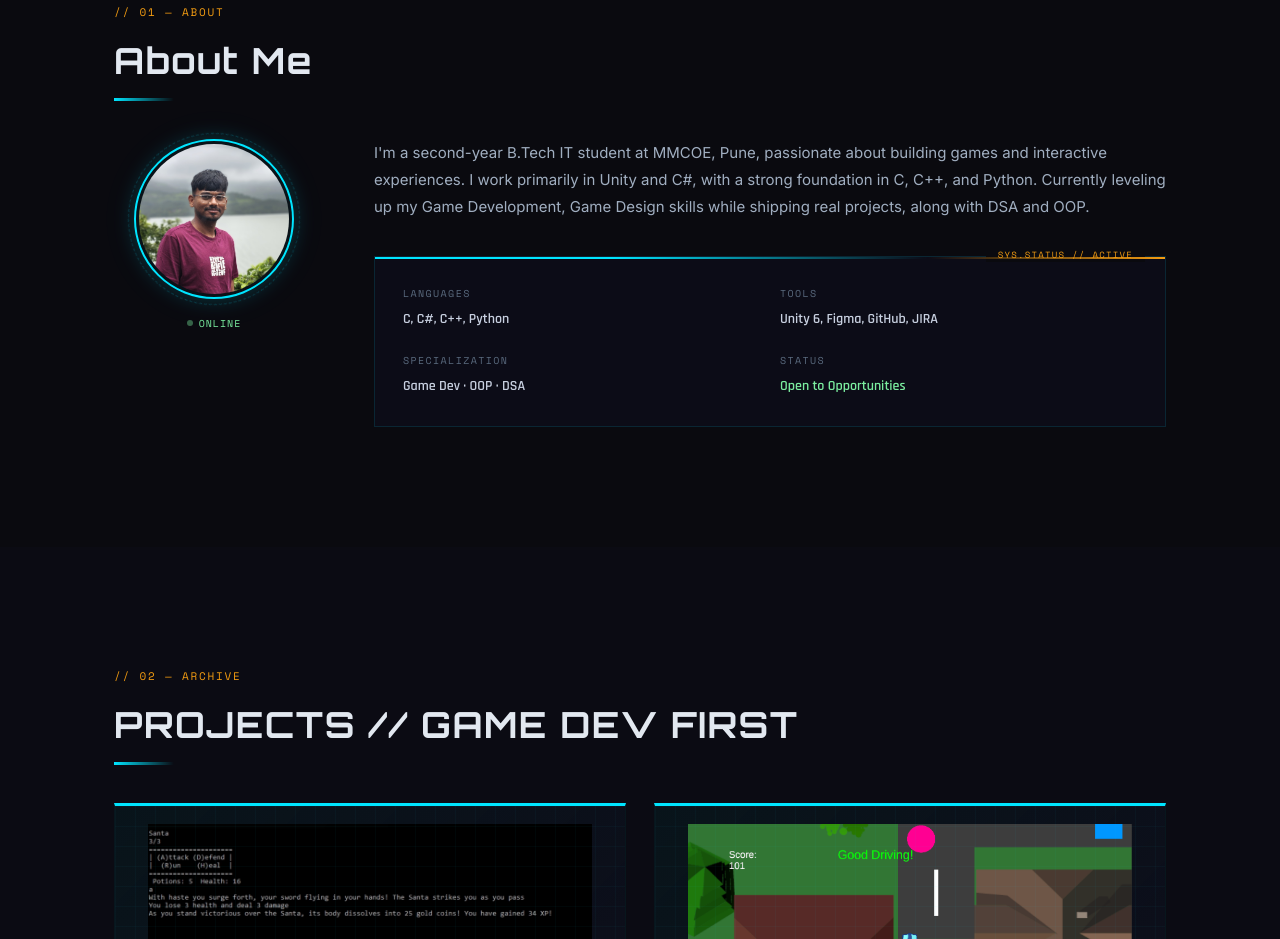
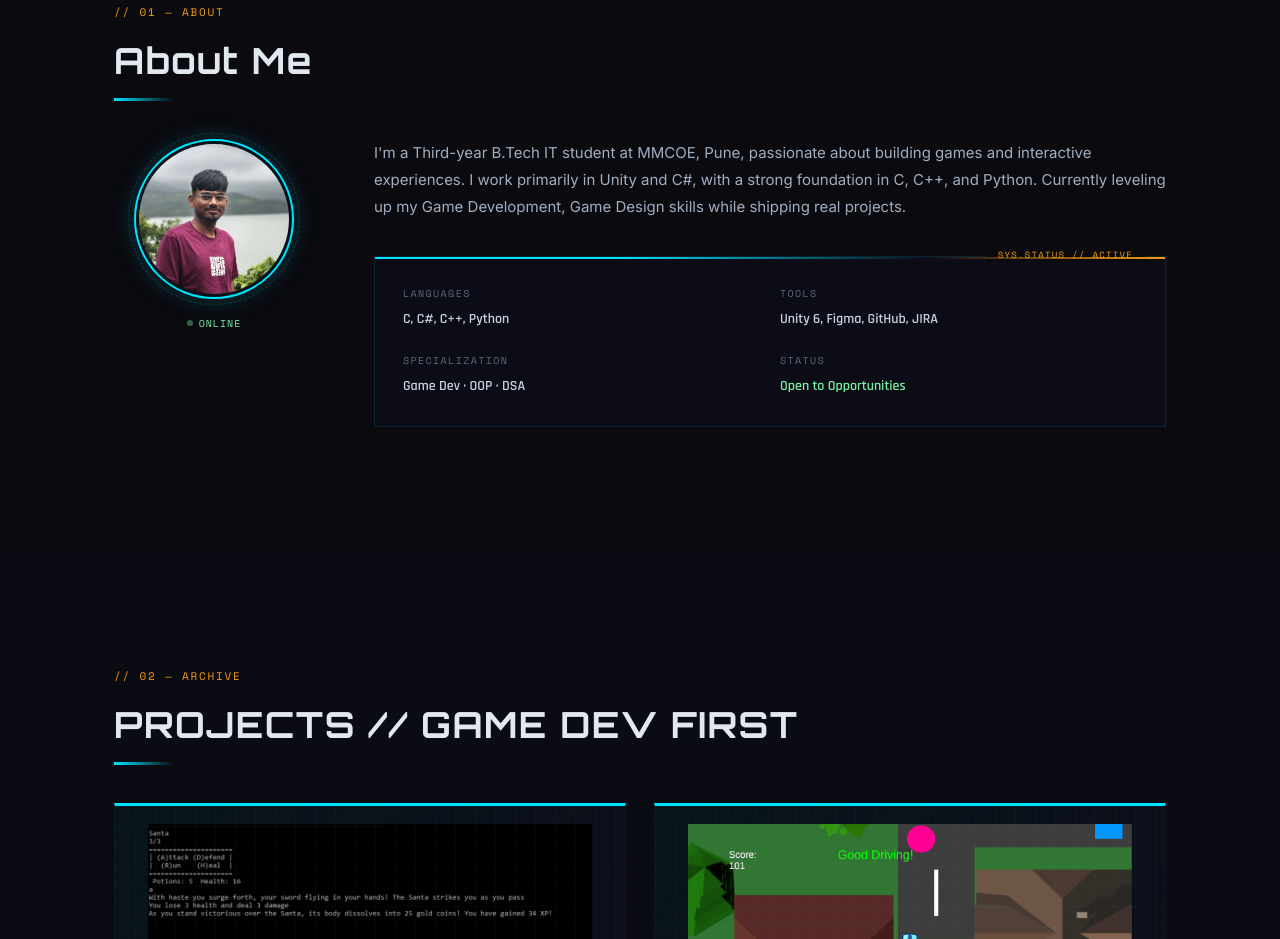
Before and after one commit to MasterFJ06/My_Portfolio, a plain HTML site: page index.html in a window 1280 px wide. Shown: the part 917-1856 px from the top of the page. Drawn offline with nearby package versions, Linux system fonts and the light colour scheme.

Commit message:
Update bio information (second year -> third year) in index.html
Updated academic year and removed some details from the bio.

```diff
--- a/index.html
+++ b/index.html
@@ -1155,10 +1155,9 @@
           <span class="status-badge">ONLINE</span>
         </div>
         <div>
-          <p class="about-bio reveal">I'm a second-year B.Tech IT student at MMCOE, Pune, passionate about building
+          <p class="about-bio reveal">I'm a Third-year B.Tech IT student at MMCOE, Pune, passionate about building
             games and interactive experiences. I work primarily in Unity and C#, with a strong foundation in C, C++, and
-            Python. Currently leveling up my Game Development, Game Design skills while shipping real projects, along
-            with DSA and OOP.</p>
+            Python. Currently leveling up my Game Development, Game Design skills while shipping real projects.</p>
           <div class="stats-panel reveal">
             <div class="stats-grid">
               <div class="stat-item">
```
